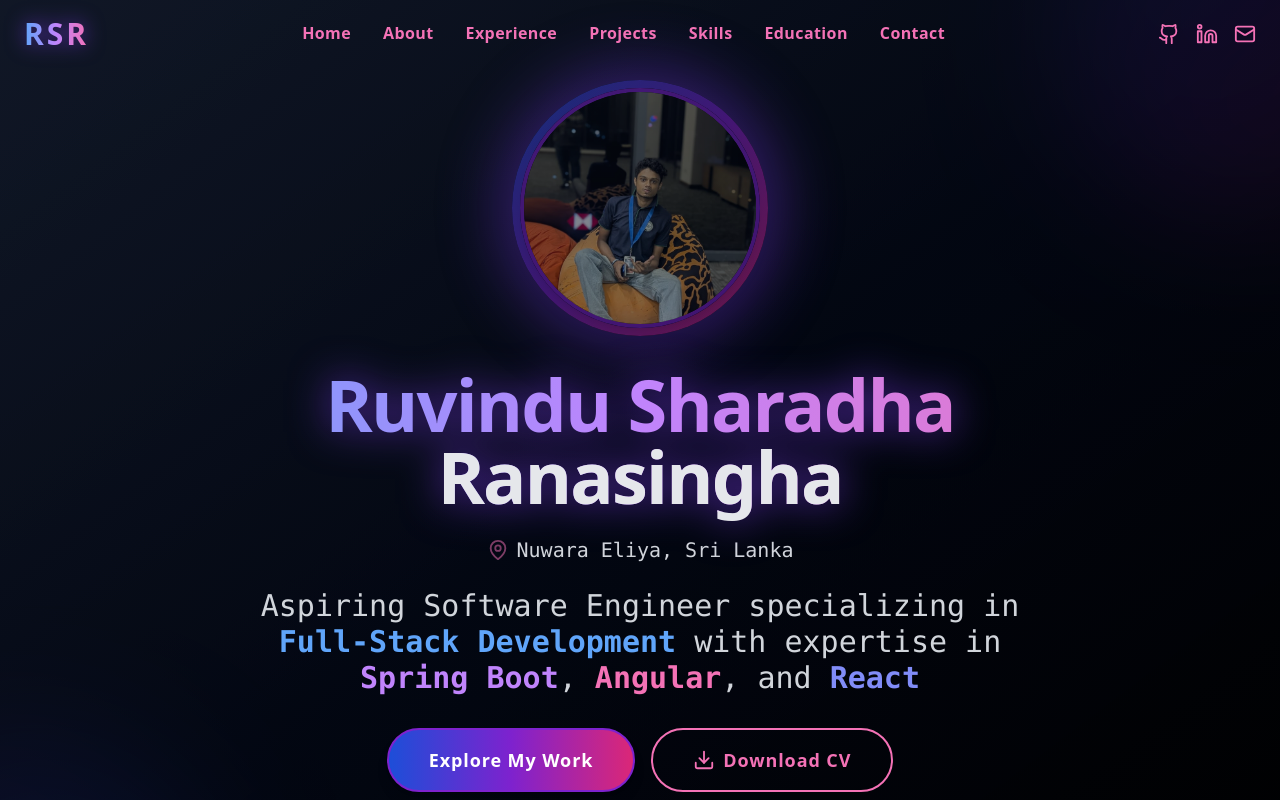
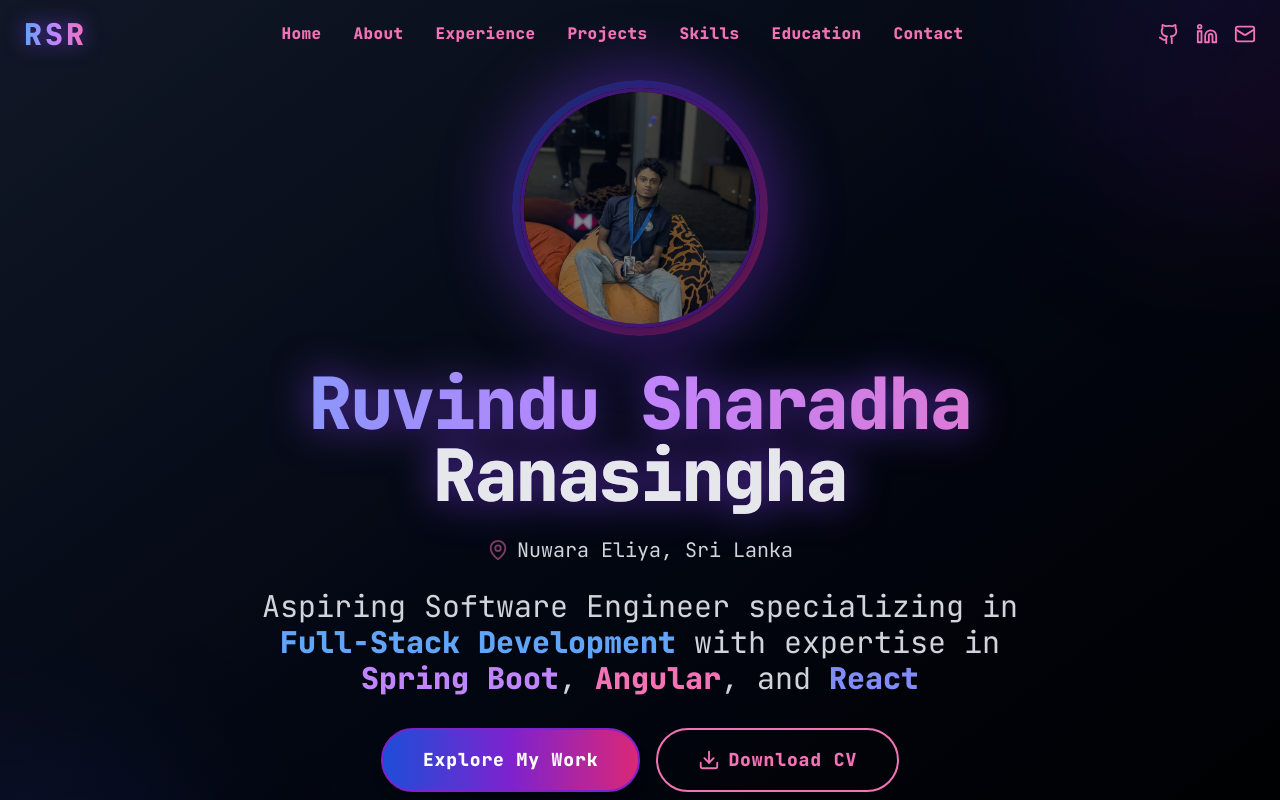
Before and after one commit to Ruvindu2003/My-Portpolio, a React (Vite) app: page / in a window 1280 px wide. Shown: the top 800 px of the page. Built offline with nearby package versions, Linux system fonts and the light colour scheme.

Commit message:
feat: add JetBrains Mono font and terminal color scheme

```diff
--- a/index.html
+++ b/index.html
@@ -7,7 +7,7 @@
     <meta name="description" content="Portfolio of Ruvindu Sharadha Ranasingha - Aspiring Software Engineer specializing in Full-Stack Development with Spring Boot, Angular, and React">
     <link rel="preconnect" href="https://fonts.googleapis.com">
     <link rel="preconnect" href="https://fonts.gstatic.com" crossorigin>
-    <link href="https://fonts.googleapis.com/css2?family=Inter:wght@300;400;500;600;700;800;900&display=swap" rel="stylesheet">
+    <link href="https://fonts.googleapis.com/css2?family=JetBrains+Mono:wght@400;600;800&display=swap" rel="stylesheet">
   </head>
   <body>
     <div id="root"></div>
--- a/tailwind.config.js
+++ b/tailwind.config.js
@@ -2,7 +2,32 @@
 export default {
   content: ['./index.html', './src/**/*.{js,ts,jsx,tsx}'],
   theme: {
-    extend: {},
+    extend: {
+      fontFamily: {
+        mono: ['JetBrains Mono', 'monospace'],
+        sans: ['JetBrains Mono', 'monospace'],
+      },
+      colors: {
+        'terminal': {
+          'bg-main': '#0b0f14',
+          'bg-panel': '#111827',
+          'border': '#1f2937',
+          'text-main': '#d1d5db',
+          'green': '#00ff9c',
+          'blue': '#38bdf8',
+          'red': '#ff4d4d',
+          'yellow': '#facc15',
+        },
+      },
+      borderRadius: {
+        'terminal': '0',
+      },
+      boxShadow: {
+        'terminal-green': '0 0 10px rgba(0, 255, 156, 0.3), 0 0 20px rgba(0, 255, 156, 0.2), 0 0 30px rgba(0, 255, 156, 0.1)',
+        'terminal-blue': '0 0 10px rgba(56, 189, 248, 0.3), 0 0 20px rgba(56, 189, 248, 0.2), 0 0 30px rgba(56, 189, 248, 0.1)',
+        'terminal-red': '0 0 10px rgba(255, 77, 77, 0.3), 0 0 20px rgba(255, 77, 77, 0.2), 0 0 30px rgba(255, 77, 77, 0.1)',
+      },
+    },
   },
   plugins: [],
 };
```
